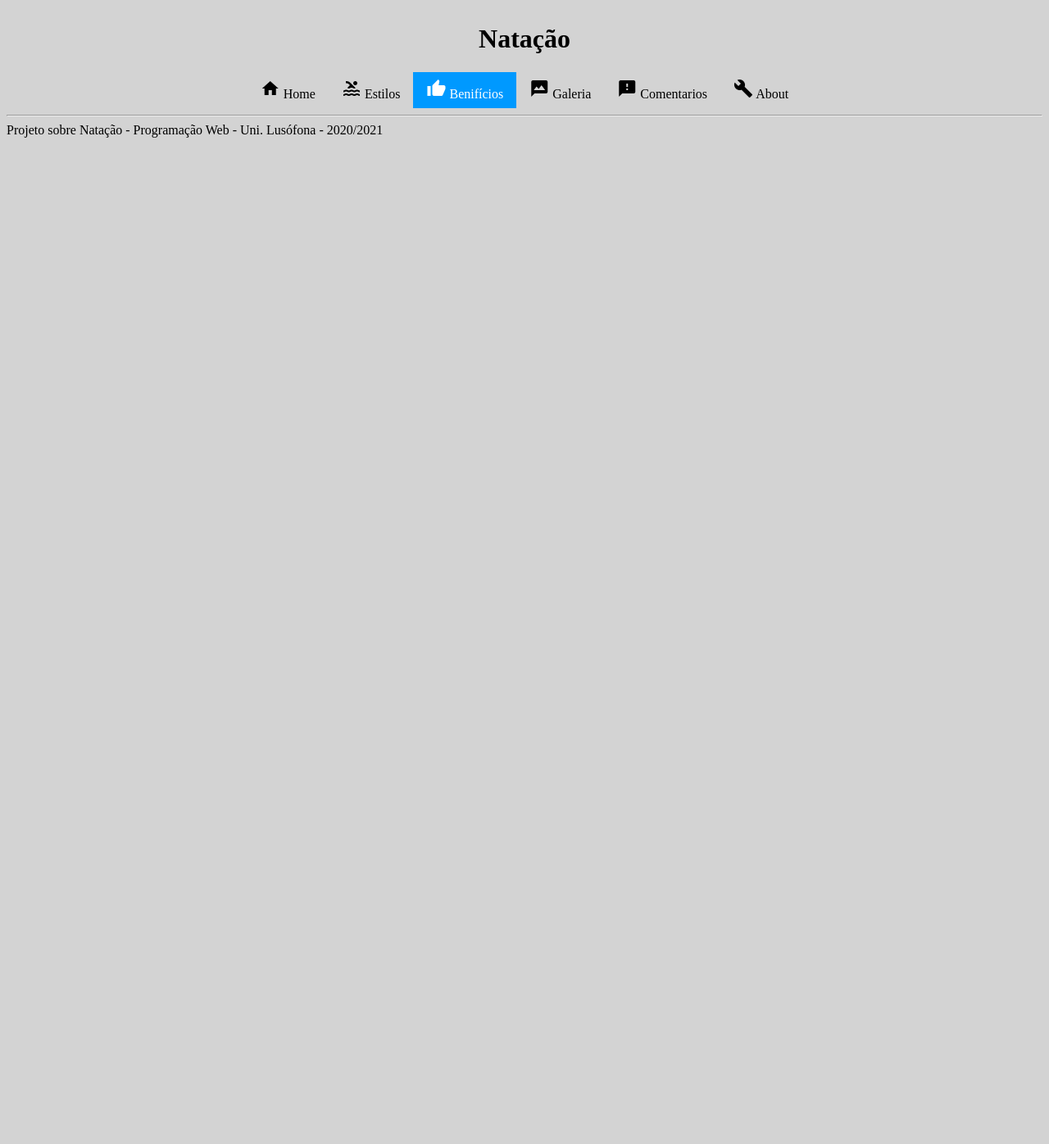
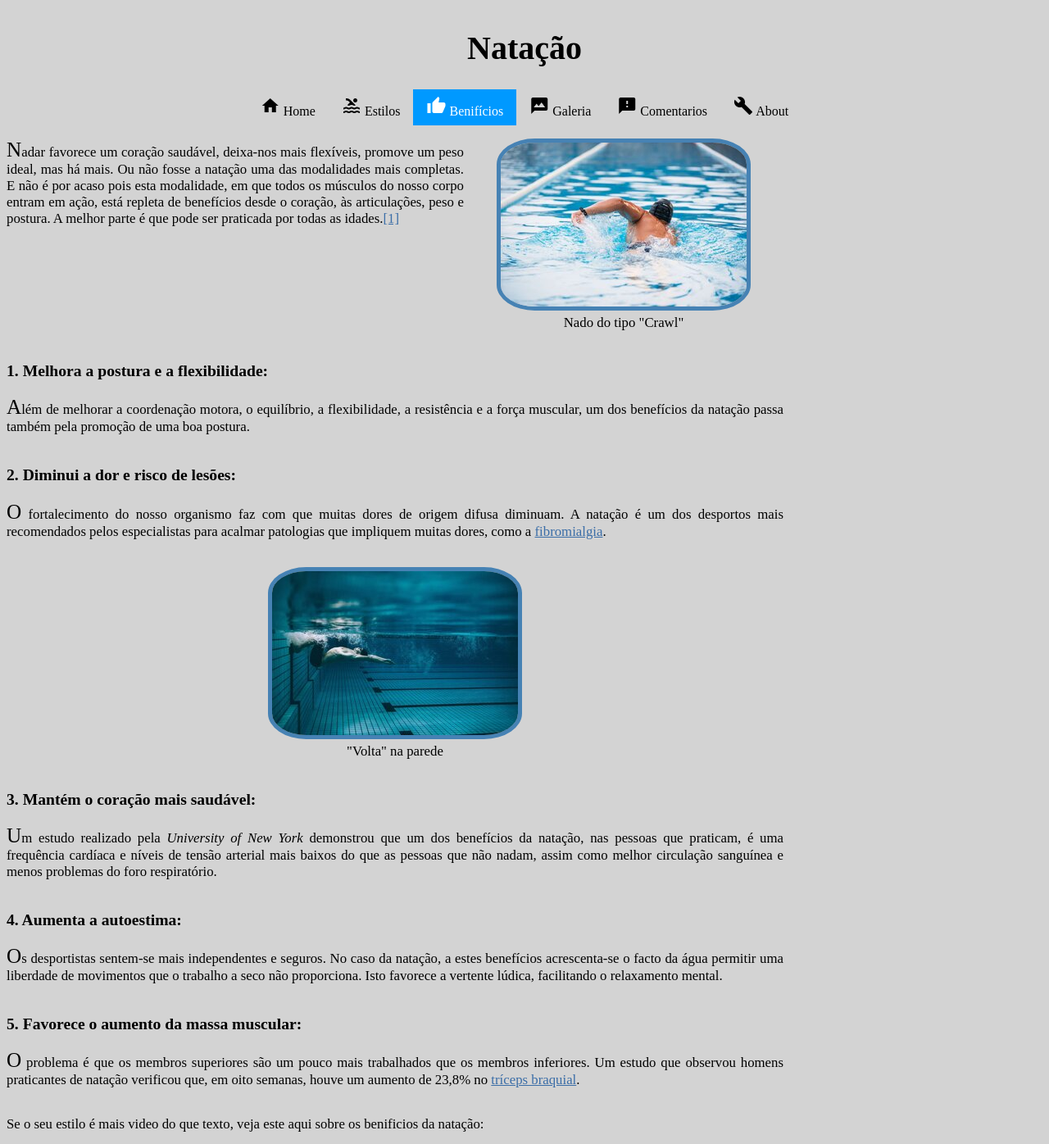
Before and after one commit to Pedro-Costa-Uni-Projects/pw-projeto-pedro-ricardo, a PHP site: page /benificios.html in a window 1280 px wide. Shown: the top 1396 px of the page at 82% size. Before the commit the page ends 168 px from the top, so only its background shows below. Run offline with PHP 8.4, Linux system fonts and the light colour scheme; some web fonts are replaced.

Commit message:
benificios feito

```diff
--- a/about.html
+++ b/about.html
@@ -44,9 +44,12 @@
     </nav>
     <main>
     </main>
+    <aside>
+        <!--MENU SVG AQUI-->
+    </aside>
     <footer>
         <hr>
-        Projeto sobre Natação - Programação Web - Uni. Lusófona - 2020/2021
+        Projeto Natação - Programação Web - Uni. Lusófona - 2020/2021
     </footer>
 </body>
 </html>
--- a/benificios.html
+++ b/benificios.html
@@ -1,6 +1,15 @@
 <!DOCTYPE html>
 <html lang="pt">
 <head>
+    <!--Para não ficar tudo mal quando for para telemovel-->
+    <style>
+        @media (max-width: 600px) {
+            section {
+                flex-direction: column;
+                align-items: center;
+            }
+        }
+    </style>
     <meta charset="UTF-8">
     <meta name="viewport" content="width=device-width,initial-scale=1.0">
     <meta name="keywords" content="Natação, Swimming, Desporto">
@@ -42,11 +51,88 @@
             About
         </a>
     </nav>
-    <main>
+    <main style="display: flex; flex-direction: column; justify-content: space-around;">
+        <!--BENIFICIOS INTRO-->
+        <section style="display: flex;">
+            <p id="firstBig" style="text-align:justify;">
+                Nadar favorece um coração saudável, deixa-nos mais flexíveis, promove um peso ideal, mas há mais. Ou não fosse a natação uma das modalidades mais completas.
+                E não é por acaso pois esta modalidade, em que todos os músculos do nosso corpo entram em ação, está repleta de benefícios desde o coração, às articulações, peso e postura.
+                A melhor parte é que pode ser praticada por todas as idades.<a href="https://www.cuf.pt/mais-saude/5-beneficios-da-natacao">[1]</a>
+            </p>
+            <figure>
+                <a href="https://blog.unisportbrasil.com.br/wp-content/uploads/2020/08/original-771c1624327ddf171cab0c81edecb3c4-scaled.jpeg">
+                    <img src="images/benificios1.jpg" class="borBlueRad25">
+                </a>
+                <figcaption style="text-align: center;">Nado do tipo "Crawl"</figcaption>
+            </figure>
+        </section>
+        <section>
+            <article>
+                <h3>1. Melhora a postura e a flexibilidade:</h3>
+                <p id="firstBig" style="text-align: justify;">
+                    Além de melhorar a coordenação motora, o equilíbrio, a flexibilidade, a resistência e a força muscular, um dos benefícios da natação passa também pela promoção de uma boa postura.
+                </p>
+            </article>
+        </section>
+        <section>
+            <article>
+                <h3>2. Diminui a dor e risco de lesões:</h3>
+                <p id="firstBig" style="text-align: justify;">
+                    O fortalecimento do nosso organismo faz com que muitas dores de origem difusa diminuam.
+                    A natação é um dos desportos mais recomendados pelos especialistas para acalmar patologias que impliquem muitas dores, como a
+                    <a href="https://www.mayoclinic.org/diseases-conditions/fibromyalgia/symptoms-causes/syc-20354780#:~:text=Fibromyalgia%20is%20a%20disorder%20characterized,process%20painful%20and%20nonpainful%20signals.">
+                        fibromialgia</a>.
+                </p>
+            </article>
+        </section>
+        <section>
+            <figure style="text-align: center;">
+                <a href="https://www.jasminealimentos.com/wp-content/uploads/2015/08/natacao1.jpg">
+                    <img src="images/benificios2.jpg" class="borBlueRad25">
+                </a>
+                <figcaption style="text-align: center;">"Volta" na parede</figcaption>
+            </figure>
+        </section>
+        <section>
+            <article>
+                <h3>3. Mantém o coração mais saudável:</h3>
+                <p id="firstBig" style="text-align: justify;">
+                    Um estudo realizado pela <i>University of New York</i> demonstrou que um dos benefícios da natação, nas pessoas que praticam, é uma frequência cardíaca e níveis de tensão arterial mais baixos do que as pessoas que não nadam, assim como melhor circulação sanguínea e menos problemas do foro respiratório.
+                </p>
+            </article>
+        </section>
+        <section>
+            <article>
+                <h3>4. Aumenta a autoestima:</h3>
+                <p id="firstBig" style="text-align: justify;">
+                    Os desportistas sentem-se mais independentes e seguros. No caso da natação, a estes benefícios acrescenta-se o facto da água permitir uma liberdade de movimentos que o trabalho a seco não proporciona.
+                    Isto favorece a vertente lúdica, facilitando o relaxamento mental.
+                </p>
+            </article>
+        </section>
+        <section>
+            <article>
+                <h3>5. Favorece o aumento da massa muscular:</h3>
+                <p id="firstBig" style="text-align: justify;">
+                    O problema é que os membros superiores são um pouco mais trabalhados que os membros inferiores.
+                    Um estudo que observou homens praticantes de natação verificou que, em oito semanas, houve um aumento de 23,8% no
+                    <a href="https://pt.wikipedia.org/wiki/Tr%C3%ADceps_braquial">
+                        tríceps braquial</a>.
+                </p>
+            </article>
+        </section>
+        <!--VIDEO COM BENFICIOS-->
+        <section>
+            <p>Se o seu estilo é mais video do que texto, veja este aqui sobre os benificios da natação:</p>
+            <iframe class="centerIframeOrSvg" width="500" height="255" style="max-width: 100%; border: 5px solid rgb(8, 70, 95);" src="https://www.youtube.com/embed/AfnwseOgxE0" title="YouTube video player" frameborder="0" allow="accelerometer; autoplay; clipboard-write; encrypted-media; gyroscope; picture-in-picture" allowfullscreen></iframe>
+        </section>
     </main>
+    <aside>
+        <!--MENU SVG AQUI-->
+    </aside>
     <footer>
         <hr>
-        Projeto sobre Natação - Programação Web - Uni. Lusófona - 2020/2021
+        Projeto Natação - Programação Web - Uni. Lusófona - 2020/2021
     </footer>
 </body>
 </html>
--- a/comentarios.html
+++ b/comentarios.html
@@ -44,9 +44,12 @@
     </nav>
     <main>
     </main>
+    <aside>
+        <!--MENU SVG AQUI-->
+    </aside>
     <footer>
         <hr>
-        Projeto sobre Natação - Programação Web - Uni. Lusófona - 2020/2021
+        Projeto Natação - Programação Web - Uni. Lusófona - 2020/2021
     </footer>
 </body>
 </html>
--- a/estilos.html
+++ b/estilos.html
@@ -44,9 +44,12 @@
     </nav>
     <main>
     </main>
+    <aside>
+        <!--MENU SVG AQUI-->
+    </aside>
     <footer>
         <hr>
-        Projeto sobre Natação - Programação Web - Uni. Lusófona - 2020/2021
+        Projeto Natação - Programação Web - Uni. Lusófona - 2020/2021
     </footer>
 </body>
 </html>
--- a/galeria.html
+++ b/galeria.html
@@ -44,9 +44,12 @@
     </nav>
     <main>
     </main>
+    <aside>
+        <!--MENU SVG AQUI-->
+    </aside>
     <footer>
         <hr>
-        Projeto sobre Natação - Programação Web - Uni. Lusófona - 2020/2021
+        Projeto Natação - Programação Web - Uni. Lusófona - 2020/2021
     </footer>
 </body>
 </html>
--- a/index.html
+++ b/index.html
@@ -44,9 +44,12 @@
     </nav>
     <main>
     </main>
+    <aside>
+        <!--MENU SVG AQUI-->
+    </aside>
     <footer>
         <hr>
-        Projeto sobre Natação - Programação Web - Uni. Lusófona - 2020/2021
+        Projeto Natação - Programação Web - Uni. Lusófona - 2020/2021
     </footer>
 </body>
 </html>
--- a/styles.css
+++ b/styles.css
@@ -1,6 +1,14 @@
 * {
     box-sizing: border-box;
     font-family: 'New Tegomin', serif;
+}
+
+section {
+    font-size: 105%;
+}
+
+a {
+    color: rgb(58, 109, 167);
 }
 
 /*CSS GRID NAMES*/
@@ -62,6 +70,7 @@ nav > a {
 
 h1 {
     text-align: center;
+    font-size: 250%;
 }
 
 nav > a.active {
@@ -77,3 +86,17 @@ nav > a:hover:not(.active) {
 body {
     background-color: lightgray;
 }
+
+#firstBig::first-letter {
+    font-size: 150%;
+}
+
+.centerIframeOrSvg {
+    display: block;
+    margin: auto;
+}
+
+[class~="borBlueRad25"] {
+    border: 5px solid steelblue;
+    border-radius: 15%;
+}
```
Also changed, not shown: images/benificios1.jpg (added), images/benificios2.jpg (added).
